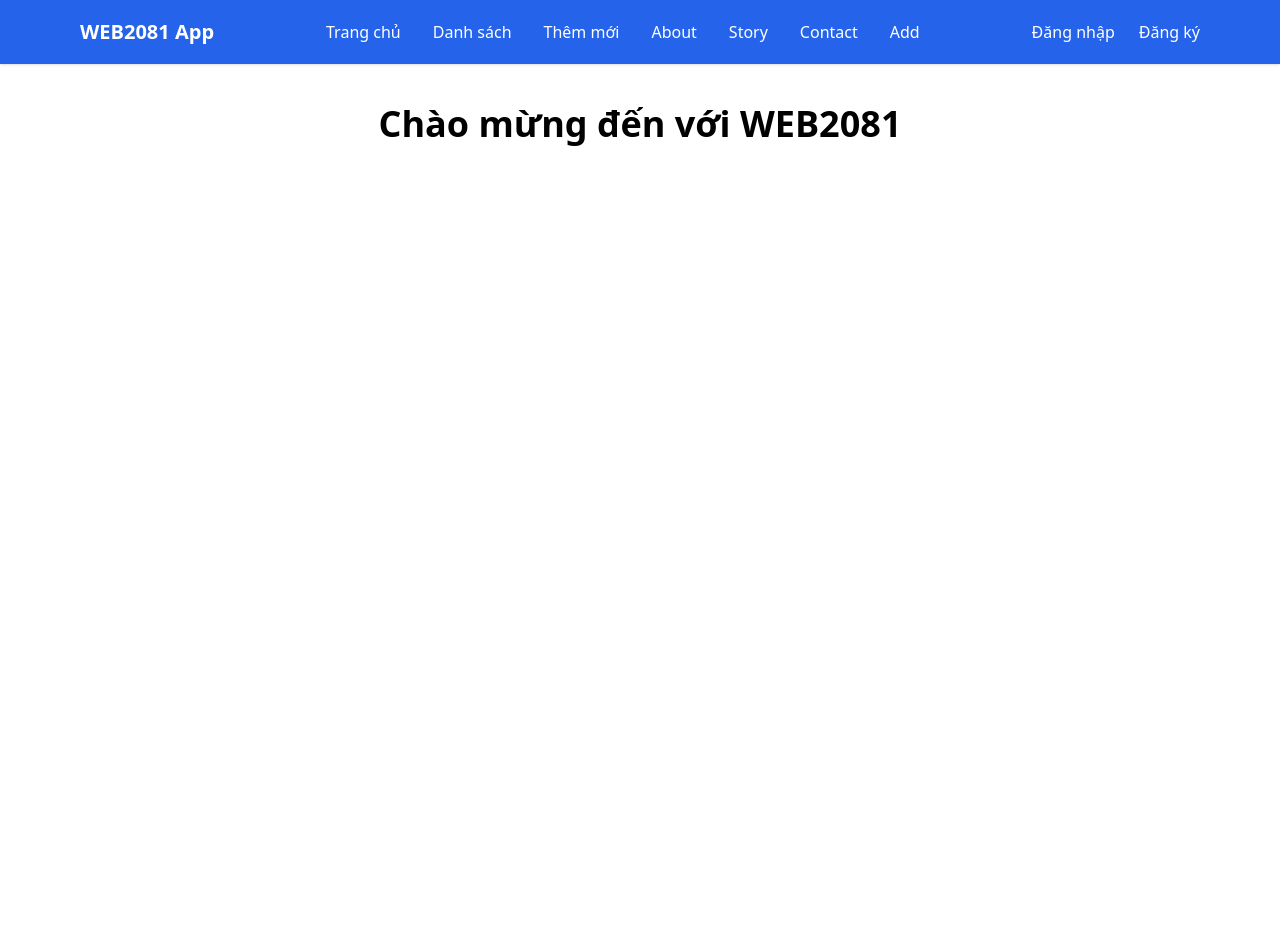
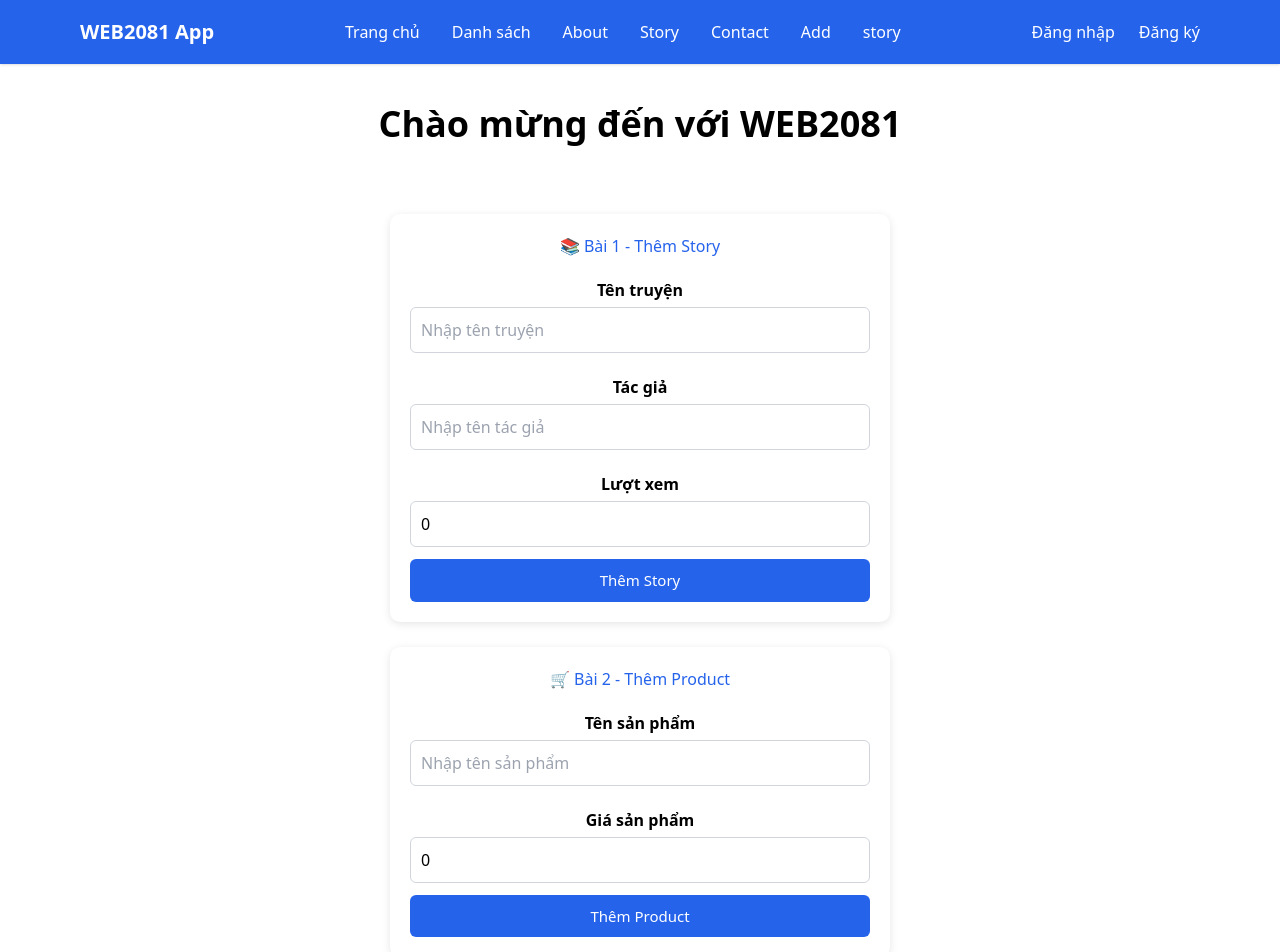
Before and after one commit to anhvu206/phanhvu, an Angular app: page /story in a window 1280 px wide. Before the commit this address led to /. Shown: the top 952 px of the page. Before the commit the page ends 800 px from the top, so only its background shows below. Built offline with nearby package versions, Linux system fonts and the light colour scheme.

Commit message:
Hoan thanh Buoi 6 - POST API, Form, Loading, Service

```diff
--- a/db.json
+++ b/db.json
@@ -54,5 +54,12 @@
       "category": "Shounen",
       "image": "https://picsum.photos/100?6"
     }
+  ],
+  "products": [
+    {
+      "name": "123",
+      "price": 12345,
+      "id": 1
+    }
   ]
 }
--- a/src/app/app.html
+++ b/src/app/app.html
@@ -7,11 +7,12 @@
     <div class="hidden md:flex items-center space-x-8">
       <a href="#" class="hover:text-gray-200">Trang chủ</a>
       <a href="#" class="hover:text-gray-200">Danh sách</a>
-      <a href="#" class="hover:text-gray-200">Thêm mới</a>
+
       <a routerLink="/about" class="hover:text-gray-200">About</a>
       <a routerLink="/stories" class="hover:text-gray-200">Story</a>
       <a routerLink="/contact" class="hover:text-gray-200">Contact</a>
       <a routerLink="/add-story" class="hover:text-gray-200">Add</a>
+      <a routerLink="/story" class="hover:text-gray-200">story</a>
     </div>
 
     <div class="hidden md:flex items-center space-x-6">
--- a/src/app/app.routes.ts
+++ b/src/app/app.routes.ts
@@ -4,6 +4,7 @@ import { About } from './pages/about/about';
 import { Contact } from './contact/contact';
 import { Stories } from './pages/stories/stories';
 import { AddStory } from './pages/add-story/add-story';
+import { Story } from './pages/story/story';
 
 export const routes: Routes = [
   { path: '', component: Home },
@@ -14,4 +15,5 @@ export const routes: Routes = [
 
   // Buổi 4
   { path: 'add-story', component: AddStory },
+  { path: 'story', component: Story },
 ];
--- a/src/app/pages/add-story/add-story.html
+++ b/src/app/pages/add-story/add-story.html
@@ -1,38 +1,35 @@
 <h1>Reactive Forms - Lab 4</h1>
 
-<!-- ==================== Bài 1 ==================== -->
-
 <div class="card">
-  <h2>Bài 1 - Thêm Product</h2>
+  <h2>Bài 1 - Thêm truyện</h2>
 
   <form [formGroup]="productForm" (ngSubmit)="submitProduct()">
-    <label>Tên sản phẩm</label>
+    <label>Tên truyện</label>
+    <input type="text" formControlName="title" />
 
-    <input type="text" formControlName="name" />
-
-    @if (name?.invalid && name?.touched) {
-      <p class="error">Tên sản phẩm bắt buộc</p>
+    @if (title?.invalid && title?.touched) {
+      <p class="error">Tên truyện bắt buộc</p>
     }
 
-    <label>Giá</label>
+    <label>Tác giả</label>
+    <input type="text" formControlName="author" />
 
-    <input type="number" formControlName="price" />
-
-    @if (price?.invalid && price?.touched) {
-      <p class="error">Giá phải lớn hơn 0</p>
+    @if (author?.invalid && author?.touched) {
+      <p class="error">Tác giả bắt buộc</p>
     }
 
-    <label>Danh mục</label>
-
+    <label>Thể loại</label>
     <input type="text" formControlName="category" />
 
-    <button type="submit" [disabled]="productForm.invalid">Thêm Product</button>
+    @if (category?.invalid && category?.touched) {
+      <p class="error">Thể loại bắt buộc</p>
+    }
+
+    <button type="submit" [disabled]="productForm.invalid">Thêm truyện</button>
   </form>
 
   <pre>{{ productForm.value | json }}</pre>
 </div>
-
-<!-- ==================== Bài 2 ==================== -->
 
 <div class="card">
   <h2>Bài 2 - Đăng ký tài khoản</h2>
@@ -68,8 +65,6 @@
   <pre>{{ registerForm.value | json }}</pre>
 </div>
 
-<!-- ==================== Bài 3 ==================== -->
-
 <div class="card">
   <h2>Bài 3 - Validation với get()</h2>
 
--- a/src/app/pages/add-story/add-story.ts
+++ b/src/app/pages/add-story/add-story.ts
@@ -6,55 +6,55 @@ import {
   Validators,
 } from '@angular/forms';
 import { JsonPipe } from '@angular/common';
-
+import { HttpClient } from '@angular/common/http';
 @Component({
   selector: 'app-add-story',
   imports: [ReactiveFormsModule, JsonPipe],
+
   templateUrl: './add-story.html',
   styleUrl: './add-story.css',
 })
 export class AddStory {
-  // Bài 1
+  success = '';
   productForm: FormGroup;
 
-  // Bài 2
   registerForm: FormGroup;
 
-  // Bài 3
   loginForm: FormGroup;
 
-  constructor(private fb: FormBuilder) {
-    // Bài 1
+  constructor(
+    private fb: FormBuilder,
+    private http: HttpClient,
+  ) {
     this.productForm = this.fb.group({
-      name: ['', Validators.required],
-      price: ['', Validators.min(1)],
+      title: ['', Validators.required],
+      author: ['', Validators.required],
       category: [''],
     });
 
-    // Bài 2
     this.registerForm = this.fb.group({
       username: ['', Validators.required],
       email: ['', Validators.required],
       password: ['', [Validators.required, Validators.minLength(6)]],
     });
 
-    // Bài 3
     this.loginForm = this.fb.group({
       username: ['', Validators.required],
       password: ['', [Validators.required, Validators.minLength(6)]],
     });
   }
 
-  // Product
-  get name() {
-    return this.productForm.get('name');
+  get title() {
+    return this.productForm.get('title');
   }
 
-  get price() {
-    return this.productForm.get('price');
+  get author() {
+    return this.productForm.get('author');
+  }
+  get category() {
+    return this.productForm.get('category');
   }
 
-  // Register
   get username() {
     return this.registerForm.get('username');
   }
@@ -67,7 +67,6 @@ export class AddStory {
     return this.registerForm.get('password');
   }
 
-  // Login
   get loginUsername() {
     return this.loginForm.get('username');
   }
@@ -78,6 +77,14 @@ export class AddStory {
 
   submitProduct() {
     console.log(this.productForm.value);
+    this.http
+      .post(`http://localhost:3000/stories`, this.productForm.value)
+      .subscribe({
+        next: () => {
+          this.success = 'thêm truyện thành công';
+          this.productForm.reset();
+        },
+      });
   }
 
   submitRegister() {
--- /dev/null
+++ b/src/app/pages/story/product.service.ts
@@ -0,0 +1,20 @@
+import { Injectable } from '@angular/core';
+import { HttpClient } from '@angular/common/http';
+
+export interface ProductForm {
+  name: string;
+  price: number;
+}
+
+@Injectable({
+  providedIn: 'root',
+})
+export class ProductService {
+  private api = 'http://localhost:3000/products';
+
+  constructor(private http: HttpClient) {}
+
+  create(data: ProductForm) {
+    return this.http.post(this.api, data);
+  }
+}
--- /dev/null
+++ b/src/app/pages/story/story.css
@@ -0,0 +1,80 @@
+body {
+  background: #f5f7fb;
+}
+
+.container {
+  width: 500px;
+  margin: 30px auto;
+}
+
+.card {
+  background: white;
+  padding: 20px;
+  border-radius: 10px;
+  box-shadow: 0 2px 8px rgba(0, 0, 0, 0.1);
+  margin-bottom: 25px;
+}
+
+h2 {
+  text-align: center;
+  margin-bottom: 20px;
+  color: #2563eb;
+}
+
+label {
+  display: block;
+  font-weight: bold;
+  margin-top: 10px;
+  margin-bottom: 5px;
+}
+
+input {
+  width: 100%;
+  padding: 10px;
+  border: 1px solid #d1d5db;
+  border-radius: 6px;
+  margin-bottom: 12px;
+  box-sizing: border-box;
+}
+
+input:focus {
+  outline: none;
+  border-color: #2563eb;
+}
+
+button {
+  width: 100%;
+  padding: 10px;
+  background: #2563eb;
+  color: white;
+  border: none;
+  border-radius: 6px;
+  cursor: pointer;
+  font-size: 15px;
+}
+
+button:hover {
+  background: #1d4ed8;
+}
+
+button:disabled {
+  background: gray;
+  cursor: not-allowed;
+}
+
+.error {
+  color: red;
+  font-size: 13px;
+}
+
+.success {
+  color: green;
+  text-align: center;
+  font-weight: bold;
+}
+
+.error-message {
+  color: red;
+  text-align: center;
+  font-weight: bold;
+}
--- /dev/null
+++ b/src/app/pages/story/story.html
@@ -0,0 +1,68 @@
+<div class="container">
+  <div class="card">
+    <h2>📚 Bài 1 - Thêm Story</h2>
+
+    <form [formGroup]="storyForm" (ngSubmit)="submitStory()">
+      <label>Tên truyện</label>
+      <input
+        type="text"
+        placeholder="Nhập tên truyện"
+        formControlName="title"
+      />
+
+      @if (storyForm.get("title")?.invalid && storyForm.get("title")?.touched) {
+        <small class="error"> Tên truyện không được để trống </small>
+      }
+
+      <label>Tác giả</label>
+      <input
+        type="text"
+        placeholder="Nhập tên tác giả"
+        formControlName="author"
+      />
+
+      <label>Lượt xem</label>
+      <input
+        type="number"
+        placeholder="Nhập lượt xem"
+        formControlName="views"
+      />
+
+      <button type="submit" [disabled]="loading">
+        {{ loading ? "Đang gửi..." : "Thêm Story" }}
+      </button>
+    </form>
+  </div>
+
+  <div class="card">
+    <h2>🛒 Bài 2 - Thêm Product</h2>
+
+    <form [formGroup]="productForm" (ngSubmit)="submitProduct()">
+      <label>Tên sản phẩm</label>
+      <input
+        type="text"
+        placeholder="Nhập tên sản phẩm"
+        formControlName="name"
+      />
+
+      <label>Giá sản phẩm</label>
+      <input type="number" placeholder="Nhập giá" formControlName="price" />
+
+      <button type="submit" [disabled]="loading">
+        {{ loading ? "Đang gửi..." : "Thêm Product" }}
+      </button>
+    </form>
+  </div>
+
+  @if (success) {
+    <p class="success">
+      {{ success }}
+    </p>
+  }
+
+  @if (error) {
+    <p class="error-message">
+      {{ error }}
+    </p>
+  }
+</div>
--- /dev/null
+++ b/src/app/pages/story/story.service.ts
@@ -0,0 +1,21 @@
+import { Injectable } from '@angular/core';
+import { HttpClient } from '@angular/common/http';
+
+export interface StoryForm {
+  title: string;
+  author: string;
+  views: number;
+}
+
+@Injectable({
+  providedIn: 'root',
+})
+export class StoryService {
+  private api = 'http://localhost:3000/stories';
+
+  constructor(private http: HttpClient) {}
+
+  create(data: StoryForm) {
+    return this.http.post(this.api, data);
+  }
+}
--- /dev/null
+++ b/src/app/pages/story/story.ts
@@ -0,0 +1,97 @@
+import { Component } from '@angular/core';
+import {
+  FormBuilder,
+  FormGroup,
+  ReactiveFormsModule,
+  Validators,
+} from '@angular/forms';
+
+import { StoryService } from './story.service';
+import { ProductService } from './product.service';
+
+@Component({
+  selector: 'app-story',
+  imports: [ReactiveFormsModule],
+  templateUrl: './story.html',
+  styleUrl: './story.css',
+})
+export class Story {
+  storyForm: FormGroup;
+  productForm: FormGroup;
+
+  success = '';
+  error = '';
+  loading = false;
+
+  constructor(
+    private fb: FormBuilder,
+    private storyService: StoryService,
+    private productService: ProductService,
+  ) {
+    this.storyForm = this.fb.group({
+      title: ['', Validators.required],
+      author: [''],
+      views: [0],
+    });
+
+    this.productForm = this.fb.group({
+      name: ['', Validators.required],
+      price: [0, Validators.required],
+    });
+  }
+
+  submitStory() {
+    if (this.storyForm.invalid) {
+      this.storyForm.markAllAsTouched();
+      return;
+    }
+
+    this.loading = true;
+    this.success = '';
+    this.error = '';
+
+    this.storyService.create(this.storyForm.value).subscribe({
+      next: () => {
+        this.loading = false;
+        this.success = 'Thêm truyện thành công';
+
+        this.storyForm.reset({
+          title: '',
+          author: '',
+          views: 0,
+        });
+      },
+      error: () => {
+        this.loading = false;
+        this.error = 'Có lỗi xảy ra';
+      },
+    });
+  }
+
+  submitProduct() {
+    if (this.productForm.invalid) {
+      this.productForm.markAllAsTouched();
+      return;
+    }
+
+    this.loading = true;
+    this.success = '';
+    this.error = '';
+
+    this.productService.create(this.productForm.value).subscribe({
+      next: () => {
+        this.loading = false;
+        this.success = 'Thêm sản phẩm thành công';
+
+        this.productForm.reset({
+          name: '',
+          price: 0,
+        });
+      },
+      error: () => {
+        this.loading = false;
+        this.error = 'Có lỗi xảy ra';
+      },
+    });
+  }
+}
```
Also changed, not shown: notes/lesson6.md (added, +133 -0 lines), src/app/pages/stories/stories.html (+3 -0 lines), 1 other file (tests, documents, lock files or other folders).
